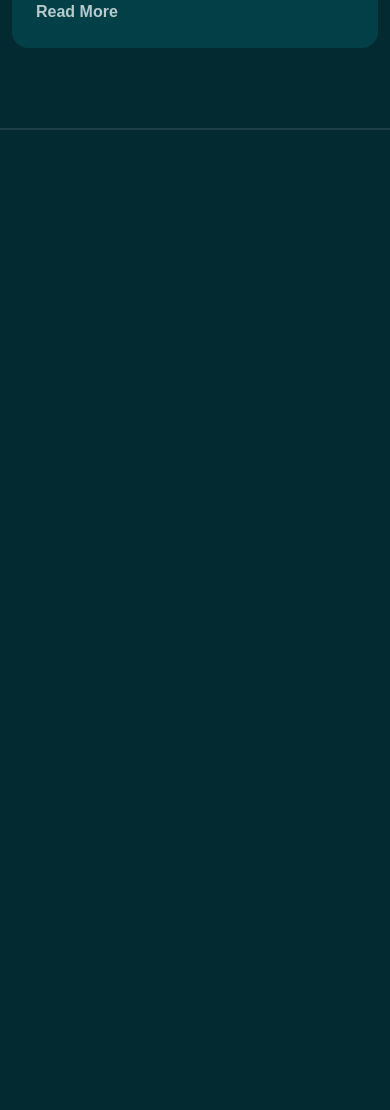
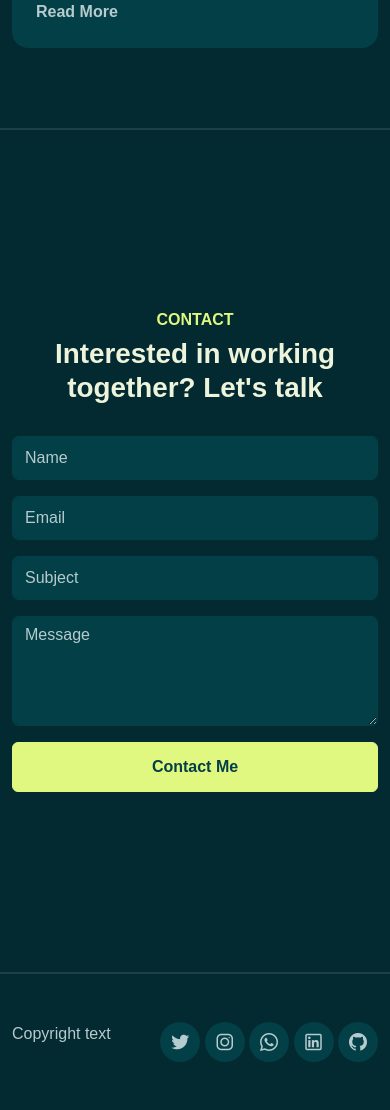
Before and after one commit to FadhilDhanendra/Profile-Website, a plain HTML site: page index.html in a window 390 px wide. Shown: the part 7681-8791 px from the top of the page. Before the commit the page ends 7811 px from the top, so only its background shows below. Drawn offline with Linux system fonts and the light colour scheme; a web font is replaced by a local one.

Commit message:
Menambah halaman contact dan footer

```diff
--- a/assets/css/style.css
+++ b/assets/css/style.css
@@ -162,3 +162,35 @@ img{
 .card-custom:hover .card-custom-image img{
     transform: scale(1.1);
 }
+
+/* Contact */
+#contact .form-control{
+    background-color: var(--color-base);
+    border-color: var(--color-base);
+    color: var(--color-body);
+}
+
+#contact .form-control:focus{
+    border-color: var(--color-brand);
+    box-shadow: none;
+}
+
+#contact .form-control::placeholder{
+    color: var(--color-body);
+}
+
+#contact input.form-control{
+    height: 44px;
+}
+
+/* Social Icons */
+.social-links a{
+    width: 40px;
+    height: 40px;
+    display: inline-flex;
+    align-items: center;
+    justify-content: center;
+    background-color: var(--color-base);
+    border-radius: 100px;
+    font-size: 24px;
+}
--- a/index.html
+++ b/index.html
@@ -7,7 +7,7 @@
     <meta name="viewport" content="width=device-width, initial-scale=1.0">
     <title>Portfolio</title>
 
-    <!--CSS-->
+    <!-- CSS -->
     <link rel="stylesheet" href="./assets/css/aos.css">
     <link rel="stylesheet" href="./assets/css/bootstrap.min.css">
     <link rel="stylesheet" href="./assets/css/line-awesome.min.css">
@@ -17,7 +17,7 @@
 
 <body data-bs-spy="scroll" data-bs-target="navbar">
 
-    <!--Navbar-->
+    <!-- Navbar -->
     <nav class="navbar navbar-expand-lg navbar-dark fixed-top">
         <div class="container flex-lg-column">
             <a class="navbar-brand mx-lg-auto mb-lg-4" href="#">
@@ -52,10 +52,10 @@
         </div>
     </nav>
 
-    <!--Content-->
+    <!-- Content -->
     <div id="content-wrapper">
 
-        <!--Home-->
+        <!-- Home -->
         <section id="home" class="full-height px-lg-5">
             <div class="container">
                 <div class="row">
@@ -71,7 +71,7 @@
             </div>
         </section>
 
-        <!--Services-->
+        <!-- Services -->
         <section id="services" class="full-height px-lg-5" >
             <div class="container">
                 <div class="row pb-4" data-aos="fade-up">
@@ -120,7 +120,7 @@
             </div>
         </section>
 
-        <!--Work-->
+        <!-- Work -->
         <section id="work" class="full-height px-lg-5">
             <div class="container">
 
@@ -188,7 +188,7 @@
             </div>
         </section>
 
-        <!--About-->
+        <!-- About -->
         <section id="about" class="full-height px-lg-5">
             <div class="container">
                 <div class="row pb-4" data-aos="fade-up">
@@ -260,7 +260,7 @@
             </div>
         </section>
 
-        <!--Blog-->
+        <!-- Blog -->
         <section id="blog" class="full-height px-lg-5">
             <div class="container">
                 <div class="row pb-4" data-aos="fade-up">
@@ -313,9 +313,62 @@
             </div>
         </section>
 
+        <!-- Contact -->
+        <section id="contact" class="full-height px-lg-5">
+            <div class="container">
+
+                <div class="row justify-content-center text-center">
+                    <div class="col-lg-8 pb-4" data-aos="fade-up">
+                        <h6 class="text-brand">CONTACT</h6>
+                        <h1>Interested in working together? Let's talk</h1>
+                    </div>
+
+                    <div class="col-lg-8" data-aos="fade-up" data-aos-delay="300">
+                        <form action="#" class="row g-lg-3 gy-3">
+                            <div class="form-group col-md-6">
+                                <input type="text" class="form-control" placeholder="Name">
+                            </div>
+                            <div class="form-group col-md-6">
+                                <input type="email" class="form-control" placeholder="Email">
+                            </div>
+                            <div class="form-group col-md-12">
+                                <input type="text" class="form-control" placeholder="Subject">
+                            </div>
+                            <div class="form-group col-md-12">
+                                <textarea name="" rows="4" class="form-control" placeholder="Message"></textarea>
+                            </div>
+                            <div class="form-group col-md-12 d-grid">
+                                <button type="submit" class="btn btn-brand">Contact Me</button>
+                            </div>
+                        </form>
+                    </div>
+                </div>
+            </div>
+        </section>
+
+        <!-- Footer -->
+        <footer class="py-5 px-lg-5">
+            <div class="container">
+                <div class="row gy-4 justify-content-between">
+                    <div class="col-auto">
+                        <p class="mb-0">Copyright text</p>
+                    </div>
+                    <div class="col-auto">
+                        <div class="social-links">
+                            <a href=""><i class="lab la-twitter"></i></a>
+                            <a href=""><i class="lab la-instagram"></i></a>
+                            <a href=""><i class="lab la-whatsapp"></i></a>
+                            <a href=""><i class="lab la-linkedin"></i></a>
+                            <a href=""><i class="lab la-github"></i></a>
+                        </div>
+                    </div>
+                </div>
+            </div>
+        </footer>
+
     </div>
 
-    <!--JS-->
+    <!-- JS -->
     <script src="./assets/js/aos.js"></script>
     <script src="./assets/js/bootstrap.bundle.min.js"></script>
     <script src="./assets/js/main.js"></script>
```
